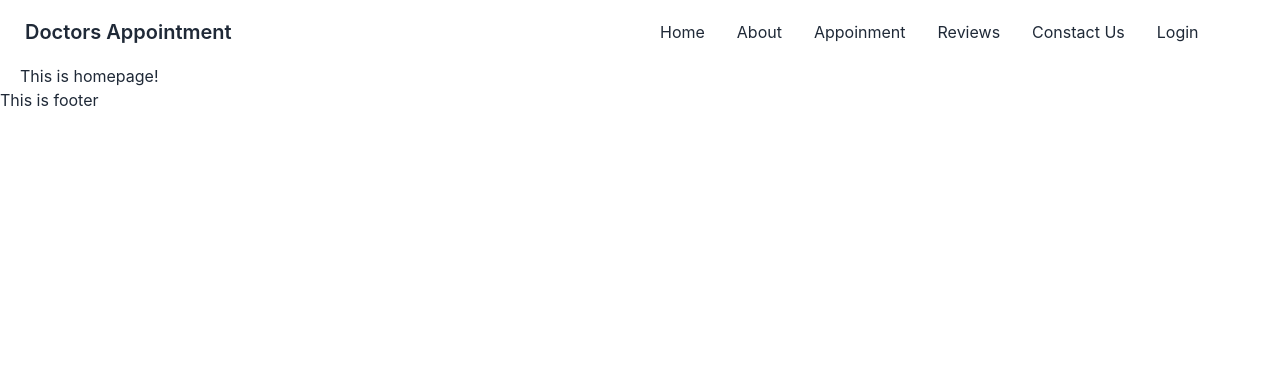
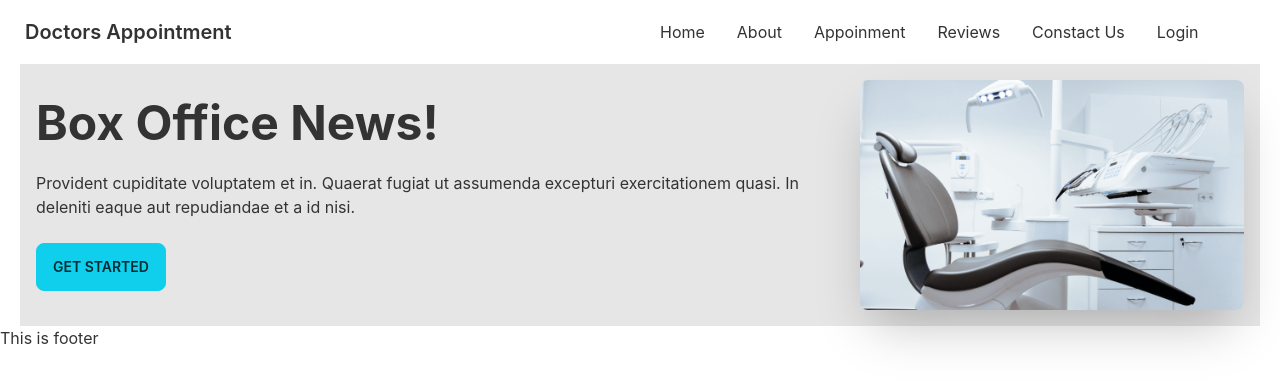
Before and after one commit to IamRidoyRoy/doctors-appointment-frontend, a React (Create React App) app: page / in a window 1280 px wide. Shown: the top 384 px of the page. Built offline with nearby package versions, Linux system fonts and the light colour scheme.

Commit message:
Add daisy Ui theme & exclute full height banner

```diff
--- /dev/null
+++ b/src/Pages/Home/Banner/Banner.js
@@ -0,0 +1,20 @@
+import React from 'react';
+import bannerImage from '../../../assets/images/chair.png'
+const Banner = () => {
+    return (
+        // This is homepage banner
+
+        <div className="hero  bg-base-200">
+            <div className="hero-content flex-col lg:flex-row-reverse">
+                <img src={bannerImage} className="max-w-sm rounded-lg shadow-2xl" alt='' />
+                <div>
+                    <h1 className="text-5xl font-bold">Box Office News!</h1>
+                    <p className="py-6">Provident cupiditate voluptatem et in. Quaerat fugiat ut assumenda excepturi exercitationem quasi. In deleniti eaque aut repudiandae et a id nisi.</p>
+                    <button className="btn btn-primary">Get Started</button>
+                </div>
+            </div>
+        </div>
+    );
+};
+
+export default Banner;
--- a/src/Pages/Home/Home.js
+++ b/src/Pages/Home/Home.js
@@ -1,9 +1,10 @@
 import React from 'react';
+import Banner from './Banner/Banner';
 
 const Home = () => {
     return (
         <div className='mx-5'>
-            <h1>This is homepage!</h1>
+            <Banner></Banner>
         </div>
     );
 };
--- a/tailwind.config.js
+++ b/tailwind.config.js
@@ -6,6 +6,32 @@ module.exports = {
   theme: {
     extend: {},
   },
+  daisyui: {
+    themes: [
+      {
+        mytheme: {
+
+          "primary": "#0FCFEC",
+
+          "secondary": "#19D3AE",
+
+          "accent": "#37CDBE",
+
+          "neutral": "#3A4256",
+
+          "base-100": "#FFFFFF",
+
+          "info": "#3ABFF8",
+
+          "success": "#36D399",
+
+          "warning": "#FBBD23",
+
+          "error": "#F87272",
+        },
+      },
+    ],
+  },
   plugins: [require("daisyui")],
 
 }
```
